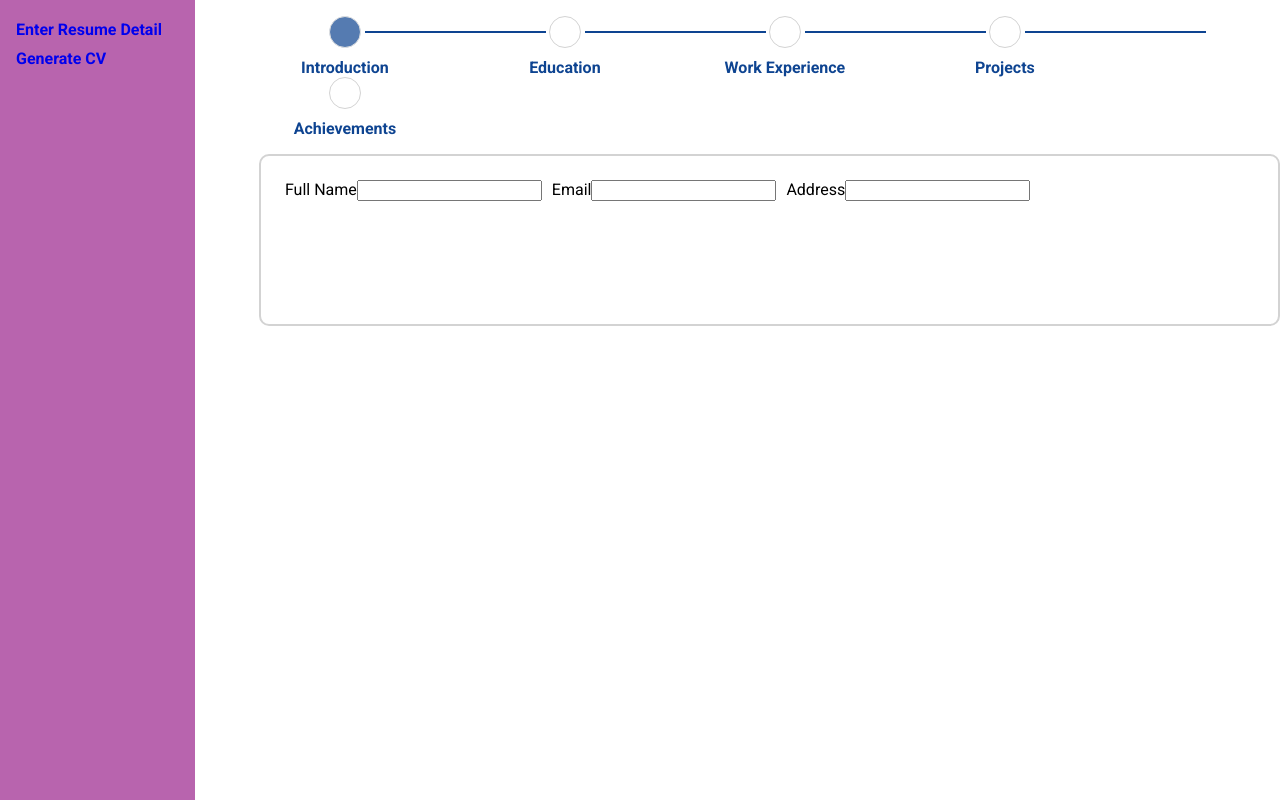
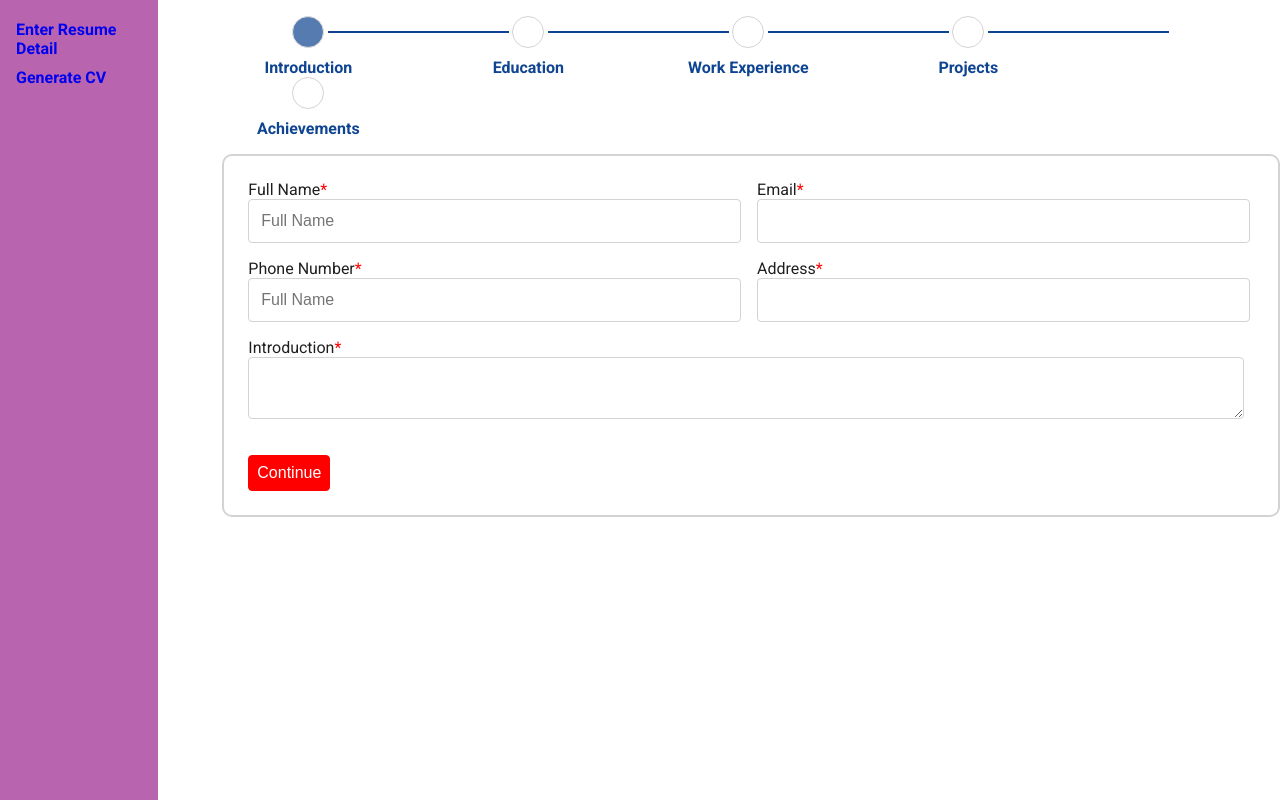
Before and after one commit to diliprai07/frontend-template, a React app: page / in a window 1280 px wide. Built offline with nearby package versions, Linux system fonts and the light colour scheme.

Commit message:
General Introduction form design is completed, react hook form and yup is installed.

```diff
--- a/package.json
+++ b/package.json
@@ -17,7 +17,9 @@
     "node-sass": "^9.0.0",
     "react": "^18.2.0",
     "react-dom": "^18.2.0",
-    "webpack-cli": "^5.1.4"
+    "react-hook-form": "^7.51.3",
+    "webpack-cli": "^5.1.4",
+    "yup": "^1.4.0"
   },
   "devDependencies": {
     "@babel/cli": "^7.24.1",
--- a/src/components/resume-detail/resume-main-form.tsx
+++ b/src/components/resume-detail/resume-main-form.tsx
@@ -84,17 +84,37 @@ const ResumeMainForm = () => {
         </li>
       </ul>
       <div className="resume-form-container">
-        <div>
-          <label>Full Name</label>
-          <input></input>
+        <div className="resume-form-input">
+          <label className="display-block required">Full Name</label>
+          <input
+            type="text"
+            placeholder="Full Name"
+            className="width-full"
+          ></input>
         </div>
-        <div>
-          <label>Email</label>
-          <input></input>
+        <div className="resume-form-input">
+          <label className="display-block required">Email</label>
+          <input type="text" className="width-full"></input>
         </div>
-        <div>
-          <label>Address</label>
-          <input></input>
+        <div className="resume-form-input">
+          <label className="display-block required">Phone Number</label>
+          <input
+            type="text"
+            placeholder="Full Name"
+            className="width-full"
+          ></input>
+        </div>
+        <div className="resume-form-input">
+          <label className="display-block required">Address</label>
+          <input type="text" className="width-full"></input>
+        </div>
+        <div className="resume-form-introduction">
+          <label className="display-block required">Introduction</label>
+          <textarea className="width-full"></textarea>
+        </div>
+
+        <div className="continue-button">
+          <button className="button-danger">Continue</button>
         </div>
       </div>
     </div>
--- a/src/styles/components/_button.scss
+++ b/src/styles/components/_button.scss
@@ -0,0 +1,34 @@
+.button-primary-filled {
+    color: $color_white_1;
+    background: $color_blue_p_1;
+    padding: 8px;
+    border: 1px solid $color_blue_p_1;
+    border-radius: 4px;
+    font-size: 16px;
+    font-weight: 400;
+    width: auto;
+    cursor: pointer;
+}
+
+.button-primary-outlined {
+    color: $color_blue_p_1;
+    padding: 8px;
+    border: 1px solid $color_blue_p_1;
+    border-radius: 4px;
+    font-size: 16px;
+    font-weight: 400;
+    width: auto;
+    cursor: pointer;
+}
+
+.button-danger {
+    color: $color_white_1;
+    padding: 8px;
+    border: 1px solid $color_red_1;
+    border-radius: 4px;
+    font-size: 16px;
+    font-weight: 400;
+    width: auto;
+    cursor: pointer;
+    background: $color_red_1;
+}
--- a/src/styles/components/_input.scss
+++ b/src/styles/components/_input.scss
@@ -0,0 +1,16 @@
+input[type=text],
+select,
+textarea {
+    border: 1px solid $color_gray_1;
+    padding: 12px;
+    resize: vertical;
+    font-size: 16px;
+    font-weight: 400;
+    border-radius: 4px;
+    box-sizing: border-box;
+
+    &:focus {
+        border: 1px solid $color_black;
+        opacity: 0.7;
+    }
+}
--- a/src/styles/components/_label.scss
+++ b/src/styles/components/_label.scss
@@ -0,0 +1,6 @@
+.required {}
+
+.required::after {
+    content: "*";
+    color: $color_red_1;
+}
--- a/src/styles/index.scss
+++ b/src/styles/index.scss
@@ -1,9 +1,12 @@
 body {
     font-family: "Roboto", sans-serif;
     font-weight: 400;
+    font-size: 16px;
     font-style: normal;
+    box-sizing: border-box;
     margin: 0px;
     padding: 0px;
+    color: #000000e0
 }
 
 @import 'utilities/_index.scss';
--- a/src/styles/pages/_home.scss
+++ b/src/styles/pages/_home.scss
@@ -54,11 +54,25 @@
             border: 2px solid $color_gray_1;
             border-radius: 10px;
             display: flex;
-            gap: 10px;
             flex-wrap: wrap;
             margin-left: 4rem;
             padding: 1.5rem;
             min-height: 120px;
+            gap: 16px;
+
+            .resume-form-input {
+                width: 49%;
+            }
+
+            .resume-form-introduction {
+                width: 99%;
+            }
+
+            .continue-button {
+                display: flex;
+                justify-content: end;
+                padding-top: 16px;
+            }
         }
 
     }
--- a/src/styles/utilities/_index.scss
+++ b/src/styles/utilities/_index.scss
@@ -1 +1,2 @@
 @import 'variable';
+@import 'utilities';
--- /dev/null
+++ b/src/styles/utilities/_utilities.scss
@@ -0,0 +1,7 @@
+.display-block {
+    display: block;
+}
+
+.width-full {
+    width: 100%;
+}
--- a/src/styles/utilities/_variable.scss
+++ b/src/styles/utilities/_variable.scss
@@ -1,4 +1,6 @@
 $color_blue_p_1: #0E4491;
+$color_black: #000000e0;
 $color_gray_1: #D3D3D3;
 $color_white_1: #FFF;
 $color_pink_s_1: #910e81a3;
+$color_red_1: red;
```
Also changed, not shown: 1 other file (tests, documents, lock files or other folders).
